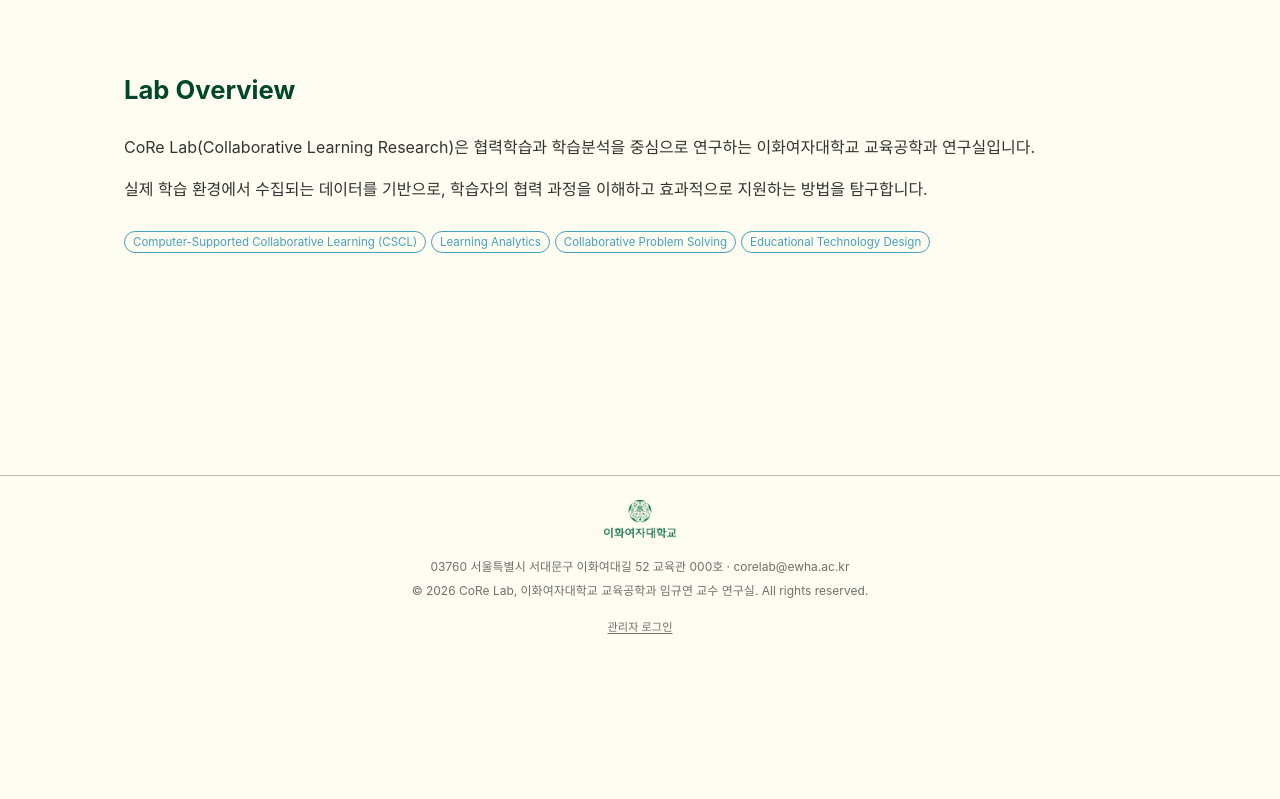
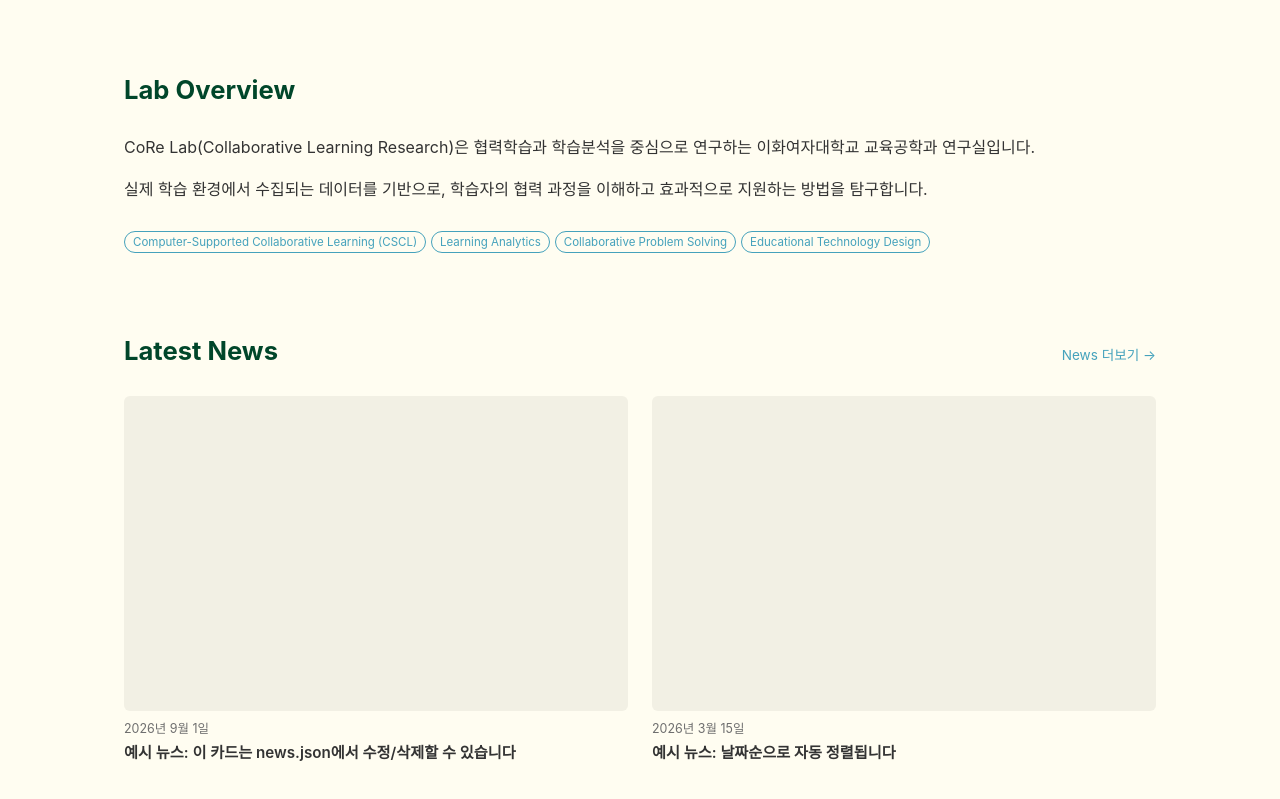
Before and after one commit to corelabewha93/corelab_ewha, a React (Vite) app in the folder corelab-homepage/: page /research in a window 1280 px wide. Shown: the part 281-1080 px from the top of the page. Before the commit the page ends 939 px from the top, so only its background shows below. Built offline with nearby package versions, Linux system fonts and the light colour scheme.

Commit message:
Add files via upload

```diff
--- a/corelab-homepage/src/admin/schemas.js
+++ b/corelab-homepage/src/admin/schemas.js
@@ -141,9 +141,16 @@ export const toolFields = [
 ]
 
 export const siteIntroFields = [
+  {
+    name: 'heroImage',
+    label: '메인 화면 사진',
+    type: 'image',
+    folder: 'site',
+    hint: '랩 단체사진 등 가로로 넓은 사진을 추천해요. 비워두면 사진 없이 지금처럼 텍스트만 나옵니다.',
+  },
   { name: 'university', label: '상단 작은 글씨', type: 'text' },
   { name: 'labName', label: '연구실 이름', type: 'text', required: true },
-  { name: 'labTagline', label: '부제', type: 'text' },
+  { name: 'labTagline', label: '부제 (사진 위 태그라인으로도 쓰입니다)', type: 'text' },
   { name: 'overview', label: '소개글', type: 'paragraphs', rows: 8, hint: '문단 사이는 빈 줄 하나로 구분하세요.' },
   { name: 'researchAreas', label: '연구 분야 태그', type: 'lines', hint: '한 줄에 하나씩' },
 ]
--- a/corelab-homepage/src/pages/About.jsx
+++ b/corelab-homepage/src/pages/About.jsx
@@ -5,6 +5,44 @@ import { saveData } from '../admin/dataStore'
 import { siteIntroFields } from '../admin/schemas'
 import EditModal from '../components/admin/EditModal'
 import { EditButton } from '../components/admin/AdminControls'
+import SafeImage from '../components/SafeImage'
+import Link from '../router/Link'
+
+function formatDate(dateStr) {
+  if (!dateStr) return ''
+  const d = new Date(dateStr)
+  if (Number.isNaN(d.getTime())) return dateStr
+  return d.toLocaleDateString('ko-KR', { year: 'numeric', month: 'long', day: 'numeric' })
+}
+
+function NewsPreview() {
+  const { data } = useData('news.json')
+  const items = [...(data ?? [])].sort((a, b) => new Date(b.date) - new Date(a.date)).slice(0, 3)
+
+  if (items.length === 0) return null
+
+  return (
+    <section className="section news-preview">
+      <div className="news-preview-head">
+        <h2 className="section-title">Latest News</h2>
+        <Link to="/news" className="news-preview-more">
+          News 더보기 →
+        </Link>
+      </div>
+      <div className="news-preview-grid">
+        {items.map((item) => (
+          <Link key={item.id} to="/news" className="news-preview-card">
+            <div className="news-preview-thumb">
+              <SafeImage src={item.thumbnail} alt="" fallback={<span />} />
+            </div>
+            <div className="date">{formatDate(item.date)}</div>
+            <h3 className="title">{item.title}</h3>
+          </Link>
+        ))}
+      </div>
+    </section>
+  )
+}
 
 export default function About() {
   const { data, error, loading } = useData('site.json')
@@ -14,7 +52,7 @@ export default function About() {
   if (loading && !data) return <div className="page container">불러오는 중...</div>
   if (error) return <div className="page container error-state">{error}</div>
 
-  const { labName, labTagline, university, overview = [], researchAreas = [] } = data ?? {}
+  const { heroImage, labName, labTagline, university, overview = [], researchAreas = [] } = data ?? {}
 
   const handleSave = (values) =>
     saveData(token, 'site.json', (d) => ({ ...d, ...values }), '홈 소개글 수정')
@@ -24,12 +62,23 @@ export default function About() {
       <div className="admin-item">
         <EditButton onClick={() => setEditing(true)} label="소개 내용 수정" />
 
+        {heroImage ? (
+          <section className="hero hero-photo">
+            <SafeImage src={heroImage} alt="" className="hero-photo-img" fallback={<span />} />
+            <div className="hero-photo-overlay">
+              {university && <p className="hero-eyebrow">{university}</p>}
+              {labName && <h1 className="hero-title">{labName}</h1>}
+              {labTagline && <p className="hero-subtitle">{labTagline}</p>}
+            </div>
+          </section>
+        ) : (
           <section className="section hero">
             {university && <p className="hero-eyebrow">{university}</p>}
             {labName && <h1 className="hero-title">{labName}</h1>}
             {labTagline && <p className="hero-subtitle">{labTagline}</p>}
             <div className="hero-rule" />
           </section>
+        )}
 
         <section className="section">
           <h2 className="section-title">Lab Overview</h2>
@@ -49,6 +98,8 @@ export default function About() {
         </section>
       </div>
 
+      <NewsPreview />
+
       {editing && (
         <EditModal
           title="홈 소개 내용 수정"
--- a/corelab-homepage/src/styles/global.css
+++ b/corelab-homepage/src/styles/global.css
@@ -1255,3 +1255,110 @@ button {
 .news-list > .admin-item:has(> .admin-edit-btn) .news-row-body {
   padding-right: 2.6rem;
 }
+
+/* ---------- About: photo hero ---------- */
+.hero-photo {
+  position: relative;
+  border-radius: calc(var(--radius) * 2);
+  overflow: hidden;
+  aspect-ratio: 16 / 7;
+  min-height: 260px;
+  background: var(--color-primary);
+}
+
+.hero-photo-img {
+  position: absolute;
+  inset: 0;
+  width: 100%;
+  height: 100%;
+  object-fit: cover;
+}
+
+.hero-photo-overlay {
+  position: absolute;
+  inset: 0;
+  display: flex;
+  flex-direction: column;
+  justify-content: flex-end;
+  padding: var(--space-4);
+  background: linear-gradient(180deg, rgba(0, 70, 42, 0) 40%, rgba(0, 35, 21, 0.82) 100%);
+}
+
+.hero-photo .hero-eyebrow {
+  color: rgba(255, 253, 241, 0.85);
+}
+
+.hero-photo .hero-title,
+.hero-photo .hero-subtitle {
+  color: var(--color-on-primary);
+}
+
+.hero-photo .hero-title {
+  margin-bottom: 0.3rem;
+}
+
+@media (max-width: 560px) {
+  .hero-photo {
+    aspect-ratio: 4 / 5;
+  }
+}
+
+/* ---------- About: news preview ---------- */
+.news-preview-head {
+  display: flex;
+  align-items: baseline;
+  justify-content: space-between;
+  gap: var(--space-2);
+}
+
+.news-preview-more {
+  font-size: 0.85rem;
+  white-space: nowrap;
+}
+
+.news-preview-grid {
+  display: grid;
+  grid-template-columns: repeat(auto-fit, minmax(200px, 1fr));
+  gap: var(--space-3);
+}
+
+.news-preview-card {
+  display: block;
+  color: inherit;
+}
+
+.news-preview-card:hover {
+  text-decoration: none;
+}
+
+.news-preview-card:hover .title {
+  color: var(--color-accent);
+}
+
+.news-preview-thumb {
+  aspect-ratio: 16 / 10;
+  background: #f2f0e4;
+  border-radius: var(--radius);
+  overflow: hidden;
+  margin-bottom: 0.5rem;
+}
+
+.news-preview-thumb img {
+  width: 100%;
+  height: 100%;
+  object-fit: cover;
+}
+
+.news-preview-card .date {
+  color: var(--color-text-muted);
+  font-size: 0.78rem;
+  margin-bottom: 0.2rem;
+}
+
+.news-preview-card .title {
+  font-weight: 600;
+  font-size: 0.95rem;
+  margin: 0;
+  color: var(--color-text);
+  line-height: 1.4;
+}
```
Lines whose indentation alone changed are shown as unchanged.
